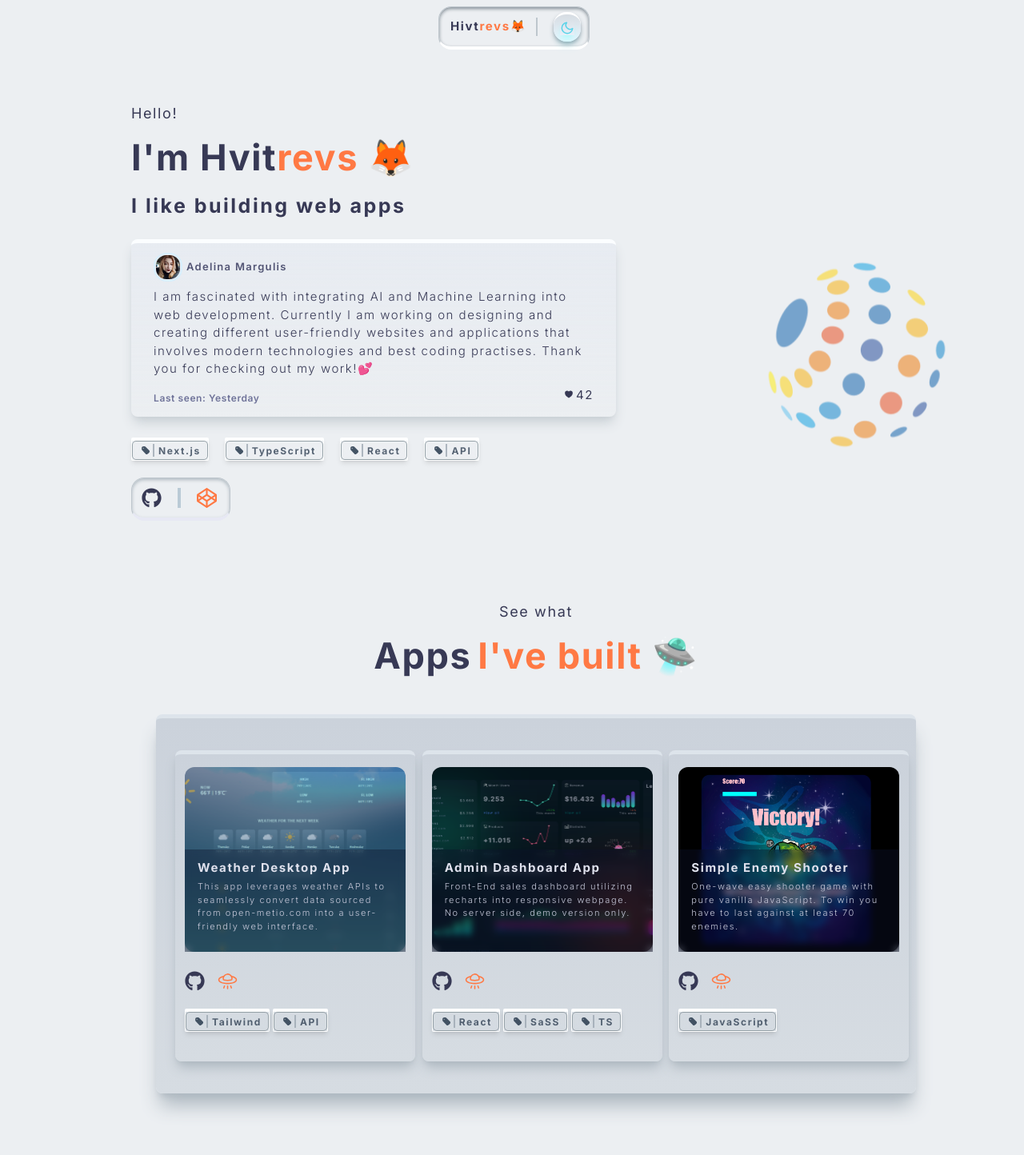
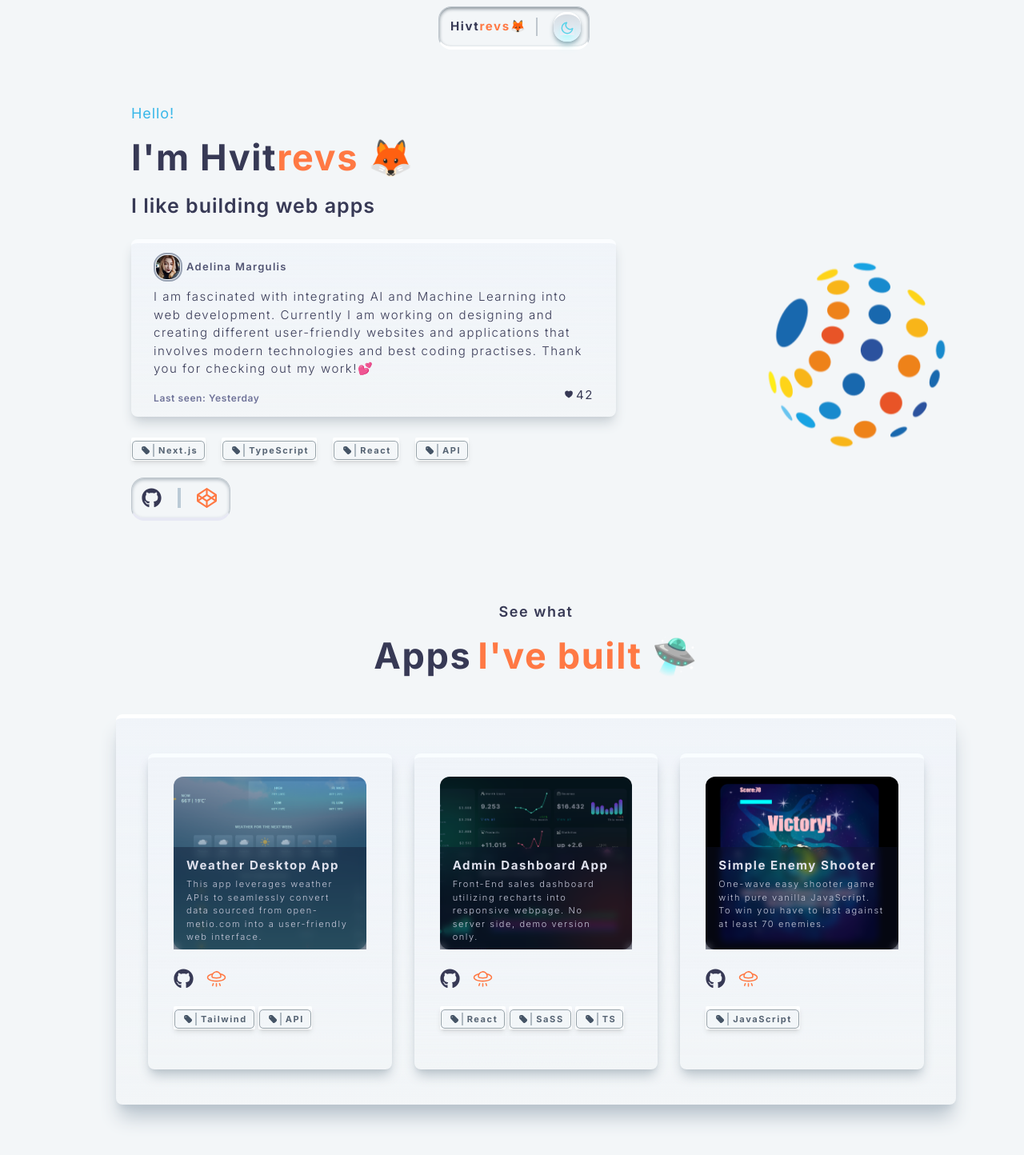
Before and after one commit to Hvitrevs/new-hub, a Next.js app: page / in a window 1280 px wide. Shown: the top 1444 px of the page at 80% size. Built offline with nearby package versions, Linux system fonts and the light colour scheme.

Commit message:
ui fix updated

```diff
--- a/app/components/HeroFirst.tsx
+++ b/app/components/HeroFirst.tsx
@@ -21,21 +21,21 @@ const HeroFirst = () => {
 
 
 
-          <h4 className='md:text-[18px] xxs:text-[9px] xxs:font-bold md:font-normal'>
+          <h4 className='md:text-[18px] text-[#38b7e9] xxs:text-[9px] xxs:font-bold md:font-normal sm:tracking-[.05em]'>
             Hello!
           </h4>
           <h2 className='flex flex-row flex-nowrap md:text-[45px] xxs:text-[27px] font-bold'>
             <span>I'm Hvit</span>
             <span className='text-[#ff7944]'> revs 🦊</span>
           </h2>
-          <h4 className='font-bold md:text-[25px] xxs:text-[15px] xxs:tracking-[.09em] sm:tracking-[.1em]'>
+          <h4 className='font-semibold md:text-[25px] xxs:text-[15px] xxs:tracking-[.04em] sm:tracking-[.0.5em]'>
             I like building web apps
           </h4>
-          <div className='mt-[15px] rounded-lg xxs:px-3 md:px-7 py-3 border-t-[5px] border-[#fbfdff]  bg-gradient-to-b from-[#e7ebf1] to-transparent shadow-[#c8cfd4] shadow-lg dark:border-[#2c2f4a] dark:shadow-[#1a1e37] dark:bg-none'>
+          <div className='mt-[15px] rounded-lg xxs:px-3 md:px-7 py-3 border-t-[5px] border-[#fbfdff]  bg-gradient-to-b from-[#f0f4f9] to-transparent shadow-[#c8cfd4] shadow-lg dark:border-[#36384e] dark:shadow-[#242633] dark:bg-none'>
 
             <div className='flex gap-2 mb-2 flex md:gap-5 justify-start text-start'>
               <Image
-                className="md:h-9 md:w-9 border-[2px] border-[#d7effd] dark:border-[#34396c] rounded-2xl p-[1px]"
+                className="md:h-9 md:w-9 border-[2px] border-[#97a1b2] dark:border-[#484a60] rounded-2xl p-[1px]"
                 src="/avatar.jpg"
                 alt="icon"
                 height={35}
@@ -85,9 +85,9 @@ const HeroFirst = () => {
 
             </div>
           <div className='flex items-center'>
-            <div className='md:py-3 xxs:py-1 flex flex-nowrap gap-4 md:px-3 p-3 border-[1px] border-b-[4px] border-[#bec6cd] border-b-[#e7e8f4]  dark:border-[#171a31] dark:border-b-[#2c2f4a] shadow-[#aeb8c0] shadow-inner shadow-2xl dark:shadow-[#171a31] dark:text-[#5e6393] rounded-2xl '>
+            <div className='md:py-3 xxs:py-1 flex flex-nowrap gap-4 md:px-3 p-3 border-[1px] border-b-[4px] border-[#bec6cd] border-b-[#e7e8f4]   dark:border-b-[#36384e] shadow-[#aeb8c0] shadow-inner shadow-2xl dark:border-[#36384e] dark:shadow-[#242633] dark:text-[#a7aac9] rounded-2xl '>
               <Link
-              className='hover:text-pink-500 xxs:text-[18px] md:text-[25px]  pr-5 border-r-[4px] border-r-[#bacad6] dark:border-r-[#2c3054] dark:border-b-[#131528]'  href='https://github.com/Hvitrevs'>
+              className='hover:text-pink-500 xxs:text-[18px] md:text-[25px]  pr-5 border-r-[4px] border-r-[#bacad6] dark:border-r-[#36384e] dark:border-b-[#36384e]'  href='https://github.com/Hvitrevs'>
                 <FaGithub />
               </Link>
 
@@ -105,7 +105,7 @@ const HeroFirst = () => {
 
         <div className='xl:max-w-[250px] 2xl:max-w-[350px] xxs:invisible xl:visible xl:mt-40 2xl:mt-20 xl:ml-[10rem]'>
         <Image
-            className="filter-grayscale opacity-[50%] dark:opacity-[90%]  animate-bounce"
+            className="filter-grayscale opacity-[90%] dark:opacity-[90%]  animate-bounce"
             src="/abstract1.png"
             alt="image"
             height={350}
--- a/app/components/Navbar.tsx
+++ b/app/components/Navbar.tsx
@@ -7,11 +7,11 @@ import ThemeSwitch from './ThemeSwitch'
 const Navbar = () => {
 
   return (
-    <div className='w-full flex justify-center items-center xl:h-[60px] md:py-8 xxs:h-[55px] fixed top-0  z-50 lg:px-[1px] sm:px-[180px] xxs:px-[30px] bg-[#eceff2] dark:bg-[#22253c] fixed '>
+    <div className='w-full flex justify-center items-center xl:h-[60px] md:py-8 xxs:h-[55px] fixed top-0  z-50 lg:px-[1px] sm:px-[180px] xxs:px-[30px] bg-[#f3f6f8] dark:bg-[#2d2f3e] fixed '>
 
-      <div className='flex xxs:p-[2px] xxs:ml-[5px] bg-[#eceff2] dark:bg-[#22253c] border-[1px] border-b-[4px] border-[#bec6cd] border-b-[#ffffff]  dark:border-[#171a31] dark:border-b-[#2c2f4a] shadow-[#818c94] shadow-inner shadow-2xl dark:shadow-[#0f1224] dark:text-[#5e6393] rounded-2xl justify-between z-50 items-center gap-3 fixed top-2'>
+      <div className='flex xxs:p-[2px] xxs:ml-[5px] bg-transparent dark:bg-[#2d2f3e] border-[1px] border-b-[4px] border-[#bec6cd] border-b-[#ffffff]  dark:border-[#36384e] dark:border-b-[#36384e] shadow-[#818c94] shadow-inner shadow-2xl dark:shadow-[#0f1224] dark:text-[#5e6393] rounded-2xl justify-between z-50 items-center gap-3 fixed top-2'>
 
-      <div className='flex flex-row gap-2 items-center border-r-[2px] border-[#bec6cd] dark:border-[#2c2f4a]'>
+      <div className='flex flex-row gap-2 items-center border-r-[2px] border-[#bec6cd] dark:border-[#36384e]'>
 
         {/* logo */}
         <h1 className='flex flex-row flex-nowrap px-3 xxs:text-[10px] md:text-[15px] font-bold dark:text-[#aec1d4]'>
@@ -24,7 +24,7 @@ const Navbar = () => {
       </div>
 
       <div className='flex items-center  px-2 py-1 xxs:visible'>
-        <div className='md:p-[8px] xxs:p-[3px] xxs:text-[15px] md:text-[18px] border-t-[3px] border-[#ffffff] bg-gradient-to-b from-[#d6dce2] to-[#ecf6ff]  shadow-[#8f9ca7] shadow-md dark:border-[#2c2f4a] dark:shadow-[#171a31] dark:text-[#5e6393] dark:bg-none  rounded-2xl '>
+        <div className='md:p-[8px] xxs:p-[3px] xxs:text-[15px] md:text-[18px] border-t-[3px] border-[#ffffff] bg-gradient-to-b from-[#d6dce2] to-[#ecf6ff]  shadow-[#8f9ca7] shadow-md dark:border-[#36384e] dark:shadow-[#171a31] dark:text-[#5e6393] dark:bg-none  rounded-2xl '>
           <ThemeSwitch />
         </div>
       </div>
--- a/app/components/Projects.tsx
+++ b/app/components/Projects.tsx
@@ -11,8 +11,8 @@ export const Projects = () => {
   return (
     <>
       <div className='flex items-center'>
-        <div className='xxs:mt-[-10px] md:mt-[1rem] 2xl:mt-[2rem] xxs:pr-4 xxs:pl-2 xl:pl-20 xl:pr-5 2xl:pl-0 2xl:pr-0 md:pb-1 flex flex-col gap-2 justify-center items-center z-[10] max-w-[1050px]'>
-          <h4 className='md:text-[18px] xxs:text-[9px] xxs:font-bold md:font-normal'>
+        <div className='xxs:mt-[-10px] md:mt-[1rem] 2xl:mt-[2rem] xxs:pr-4 xxs:pl-2 xl:pl-20 xl:pr-5 2xl:pl-0 2xl:pr-0 md:pb-1 flex flex-col gap-2 justify-center items-center z-[10] max-w-[1150px]'>
+          <h4 className='md:text-[18px] xxs:text-[9px] xxs:font-bold md:font-semibold'>
             See what
           </h4>
           <h2 className='flex flex-row flex-nowrap md:text-[45px] xxs:text-[27px] font-bold'>
@@ -20,7 +20,7 @@ export const Projects = () => {
             <span className='text-[#ff7944]'>I've built 🛸</span>
           </h2>
 
-            <div   className='mt-[2rem] gap-6 grid xl:grid-cols-3 md:grid-cols-2 xxs:grid-cols-1 rounded-lg xxs:px-3 md:px-6 py-10 border-t-[5px] border-[#dde4eb]  bg-gradient-to-b from-[#cbd2db] to-[#d6dce2]  shadow-[#aeb8c0] shadow-xl dark:border-[#2c2f4a] dark:shadow-[#171a31] dark:bg-none'>
+            <div className='mt-[2rem] gap-7 grid xl:grid-cols-3 md:grid-cols-2 xxs:grid-cols-1 rounded-lg xxs:px-3 md:px-10 py-11 border-t-[5px] border-[#ffffff]  bg-gradient-to-b from-[#f0f4f9] to-transparent shadow-[#b8c3cc] shadow-xl dark:border-[#36384e] dark:shadow-[#242633] dark:bg-none'>
               {<SingleApp   />}
 
             </div>
--- a/app/components/SingleApp.tsx
+++ b/app/components/SingleApp.tsx
@@ -12,7 +12,7 @@ const SingleApp = () => {
   return (
     <>
       {projectDetails.map(project => (
-        <div  key={project.id}  className='flex h-full mb-[3rem] rounded-lg xxs:px-3 md:px-3 py-4 pb-[5rem] xl:min-w-[300px] md:min-w-[250px] border-t-[5px] border-[#dde4eb] bg-gradient-to-b from-[#cbd2db] to-[#d6dce2]  shadow-[#aeb8c0] shadow-lg dark:border-[#2c2f4a] dark:shadow-[#171a31] dark:bg-none '>
+        <div  key={project.id}  className='flex h-full mb-[3rem] rounded-lg xxs:px-3 md:px-8 py-6 pb-[6rem] xl:min-w-[300px] md:min-w-[250px] border-t-[5px] border-[#f9fdff]  bg-gradient-to-b from-[#f0f4f9] to-transparent shadow-[#b9c3ca] shadow-lg shadow-inner dark:border-[#383b54] dark:shadow-[#242633] dark:bg-none '>
           <div className='flex justify-start text-start flex-wrap max-w-[350px]'>
               <Link href={project.project_url} className="h-[80%]">
               <Image className="w-full h-full object-cover rounded-xl"
--- a/app/components/Widgets.tsx
+++ b/app/components/Widgets.tsx
@@ -11,16 +11,16 @@ const Widgets = (props: Props) => {
     <div>
         <motion.div
 
-          className='Welcome-text  mt-[10px] rounded-sm bg-transparent border-[1px] shadow-md border-t-[4px] border-[#feffff] dark:border-t-[4px] dark:border-[#2c2f4a] dark:shadow-[#171a31] text-[#324255] dark:text-[#b7bad9] dark:bg-none'
+          className='Welcome-text  mt-[10px] rounded-sm bg-transparent border-[1px] shadow-md border-t-[4px] border-[#feffff] dark:border-t-[4px] dark:border-[#36384e] dark:shadow-[#171a31] text-[#324255] dark:text-[#b7bad9] dark:bg-none'
         >
             <div
-            className="Welcome-box py-[3px] px-[8px] opacity-[0.9] border-[#8c989f] border-[1px] dark:border-[#304874]"
+            className="Welcome-box py-[3px] px-[8px] opacity-[0.9] border-[#8c989f] border-[1px] dark:border-[#5d5f72]"
             >
               <div className="md:px-[2px] xs:py-[2px] sm:py-[2px] md:h-4 md:w-4 xs:h-4 xs:w-3 xxs:w-2 xs:mr-[1px]">
                 {props.icon}
               </div>
                   <h1
-                    className=" Welcome-text  md:text-[12px] md:h-4 px-[5px] xs:text-[8px] xs:text-nowrap xxs:text-[5px] xxs:pr-0 border-l-[2px] border-[#9ea9b3] dark:border-[#343759] opacity-[0.9]"
+                    className=" Welcome-text  md:text-[11px] md:h-4 px-[5px] xs:text-[8px] xs:text-nowrap xxs:text-[5px] xxs:pr-0 border-l-[2px] border-[#9ea9b3] dark:border-[#343759] opacity-[0.9]"
                   >
                 {props.title}
               </h1>
--- a/app/layout.tsx
+++ b/app/layout.tsx
@@ -18,7 +18,7 @@ export default function RootLayout({
 }>) {
   return (
     <html lang="en" suppressHydrationWarning>
-      <body className={`${inter.className} overflow-y-scroll-hidden overflow-x-hidden select-none  mx-auto tracking-[.1em] bg-[#eceff2] dark:bg-[#22253c] text-[#373955] dark:text-[#cde3ff]`} >
+      <body className={`${inter.className} overflow-y-scroll-hidden overflow-x-hidden select-none  mx-auto tracking-[.1em] bg-[#f3f6f8] dark:bg-[#2d2f3e] text-[#373955] dark:text-[#cde3ff]`} >
       <Providers>
         <Navbar />
           {children}
```
